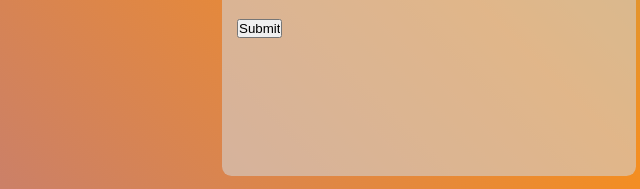
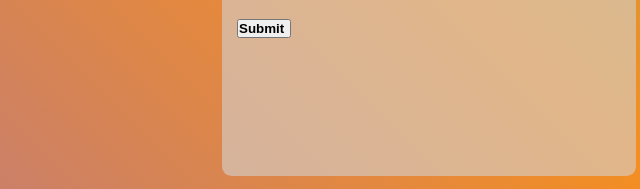
Before and after one commit to shubh7705/registration-form, a plain HTML site: page index.html in a window 1280 px wide. Shown: the part 544-733 px from the top of the page, 211-851 px from the left. Drawn offline with Linux system fonts and the light colour scheme.

Commit message:
Bold the submit button

```diff
--- a/style.css
+++ b/style.css
@@ -55,5 +55,6 @@ label {
 }
 
 #submit {
-    padding: 0px 0px;
+    padding: 0px 5px 0px 0px;
+    font-weight: bold;
 }
```
